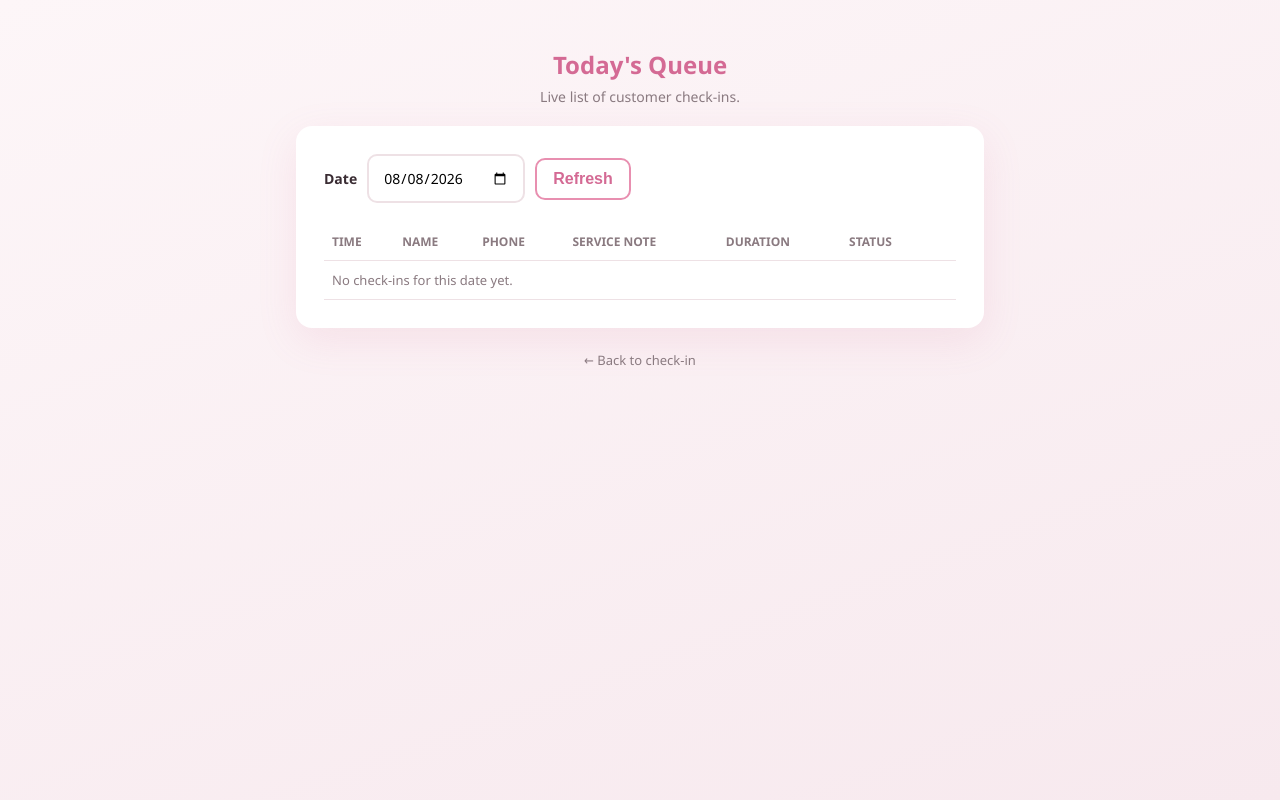
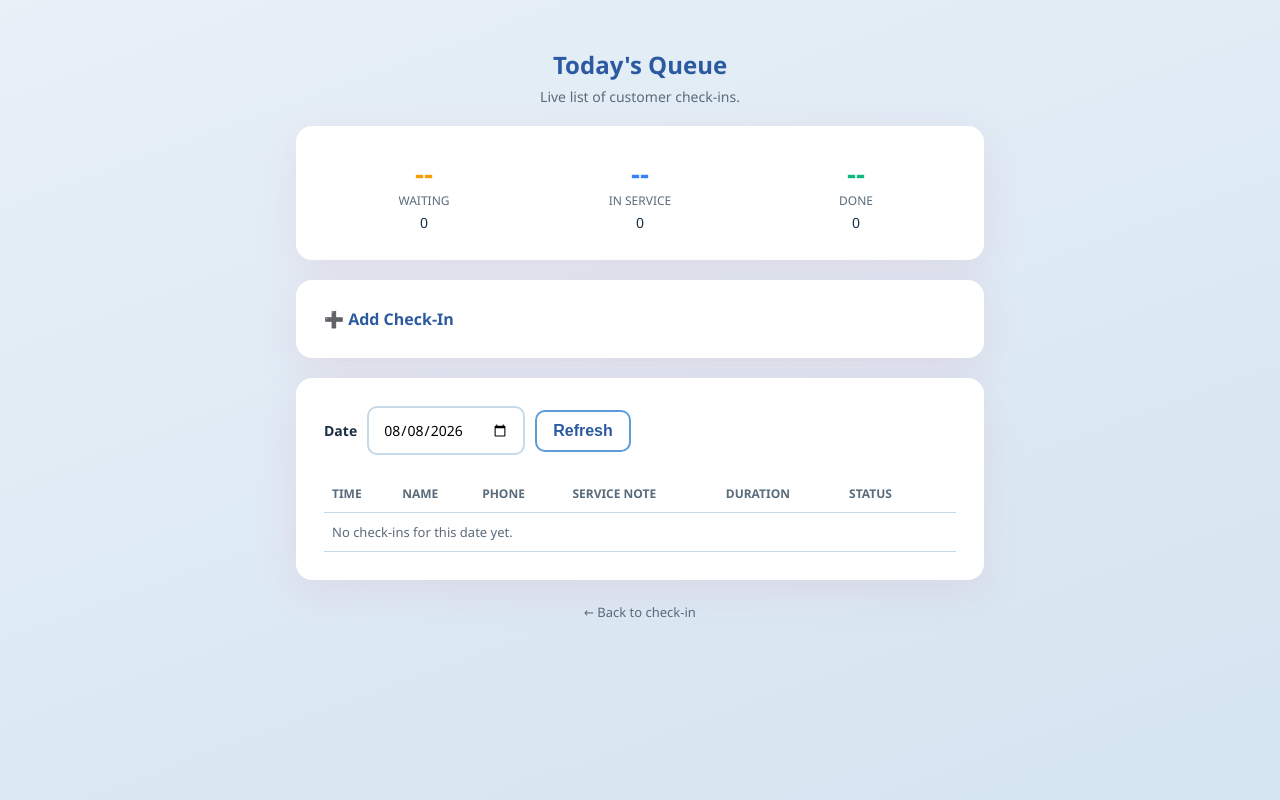
Before and after one commit to KEVIN-NGUYENDAD/Sass-ai-app, a Flask app: page /staff in a window 1280 px wide. Run offline with Flask 3, Linux system fonts and the light colour scheme; data that the repository does not hold is empty.

Commit message:
Add staff check-in form, summary stats, blue theme
- Add /api/checkin-by-staff endpoint for staff to create check-ins with immediate duration confirmation
- Send SMS to customer when staff creates check-in
- Add 3-column summary stats (Waiting/In Service/Done) on staff page
- Add collapsible form to add new check-ins with date/time/service/duration fields
- Change website theme from pink to blue
- Summary stats update in real-time with queue

```diff
--- a/nail_salon_checkin/app.py
+++ b/nail_salon_checkin/app.py
@@ -345,6 +345,62 @@ def api_owner_confirm(checkin_id):
     return jsonify({"checkin": checkin})
 
 
+@app.route("/api/checkin-by-staff", methods=["POST"])
+def api_checkin_by_staff():
+    data = request.get_json(silent=True) or {}
+    name = (data.get("name") or "").strip()
+    phone = (data.get("phone") or "").strip()
+    date_str = (data.get("date") or "").strip()
+    time_str = (data.get("time") or "").strip()
+    service_note = (data.get("service_note") or "").strip()
+    duration_minutes = data.get("duration_minutes")
+
+    if not name:
+        return jsonify({"error": "Name is required"}), 400
+    if not valid_date(date_str):
+        return jsonify({"error": "Invalid or out-of-range date"}), 400
+    if time_str not in SLOTS:
+        return jsonify({"error": "Invalid time slot"}), 400
+    if not service_note:
+        return jsonify({"error": "Service note is required"}), 400
+    try:
+        duration_minutes = int(duration_minutes)
+    except (TypeError, ValueError):
+        return jsonify({"error": "Invalid duration"}), 400
+    if duration_minutes not in DURATION_OPTIONS:
+        return jsonify({"error": "Duration must be 30 or 60 minutes"}), 400
+
+    with _lock:
+        checkins = _load()
+        booked = slot_occupancy(checkins, date_str).get(time_str, 0)
+        if booked >= CHAIRS_PER_SLOT:
+            return jsonify({"error": "That time slot is full"}), 409
+
+        record = {
+            "id": uuid.uuid4().hex[:8],
+            "name": name,
+            "phone": phone,
+            "date": date_str,
+            "time": time_str,
+            "service_note": service_note,
+            "status": "waiting",
+            "duration_minutes": duration_minutes,
+            "confirmed": True,
+            "confirm_token": uuid.uuid4().hex,
+            "created_at": datetime.now().isoformat(timespec="seconds"),
+        }
+        checkins.append(record)
+        _save(checkins)
+
+    send_sms(
+        phone,
+        f"Hi {name}! Your nail salon appointment is confirmed for "
+        f"{date_str} at {format_time_12h(time_str)} ({duration_minutes} min). See you soon!",
+    )
+
+    return jsonify({"checkin": record}), 201
+
+
 @app.route("/health")
 def health():
     return jsonify({"status": "ok", "app": "Nail Salon Check-In"}), 200
--- a/nail_salon_checkin/static/staff.js
+++ b/nail_salon_checkin/static/staff.js
@@ -2,6 +2,16 @@
     const dateInput = document.getElementById('staffDate');
     const refreshBtn = document.getElementById('refreshBtn');
     const queueBody = document.getElementById('queueBody');
+    const addDateInput = document.getElementById('addDate');
+    const addTimeSelect = document.getElementById('addTime');
+    const addDurationSelect = document.getElementById('addDuration');
+    const addNameInput = document.getElementById('addName');
+    const addPhoneInput = document.getElementById('addPhone');
+    const addServiceInput = document.getElementById('addService');
+    const addCheckinBtn = document.getElementById('addCheckinBtn');
+    const addErrorEl = document.getElementById('addError');
+
+    let timeSlots = [];
 
     function todayStr() {
         const d = new Date();
@@ -32,9 +42,19 @@
             const res = await fetch(`/api/checkins?date=${encodeURIComponent(dateInput.value)}`);
             const data = await res.json();
             renderQueue(data.checkins || []);
+            updateStats(data.checkins || []);
         } catch (e) {
             if (isFirstLoad) queueBody.innerHTML = '<tr><td colspan="7" class="muted">Connection error.</td></tr>';
         }
+    }
+
+    function updateStats(checkins) {
+        const waiting = checkins.filter(c => c.status === 'waiting').length;
+        const inService = checkins.filter(c => c.status === 'in_service').length;
+        const done = checkins.filter(c => c.status === 'done').length;
+        document.getElementById('statWaiting').textContent = waiting;
+        document.getElementById('statInService').textContent = inService;
+        document.getElementById('statDone').textContent = done;
     }
 
     function renderQueue(checkins) {
@@ -82,10 +102,82 @@
             });
             loadQueue();
         } catch (e) {
-            // reload regardless so UI reflects server state
             loadQueue();
         }
     }
+
+    async function loadTimeSlots(dateStr) {
+        try {
+            const res = await fetch(`/api/slots?date=${encodeURIComponent(dateStr)}`);
+            const data = await res.json();
+            timeSlots = data.slots || [];
+            populateTimeSlots();
+        } catch (e) {
+            console.error('Failed to load slots');
+        }
+    }
+
+    function populateTimeSlots() {
+        addTimeSelect.innerHTML = '<option value="">Select time</option>';
+        timeSlots.forEach(slot => {
+            if (slot.available > 0) {
+                const opt = document.createElement('option');
+                opt.value = slot.time;
+                opt.textContent = formatTime(slot.time);
+                addTimeSelect.appendChild(opt);
+            }
+        });
+    }
+
+    addDateInput.addEventListener('change', () => loadTimeSlots(addDateInput.value));
+
+    addCheckinBtn.addEventListener('click', async () => {
+        const name = addNameInput.value.trim();
+        const phone = addPhoneInput.value.trim();
+        const date = addDateInput.value;
+        const time = addTimeSelect.value;
+        const serviceNote = addServiceInput.value.trim();
+        const duration = parseInt(addDurationSelect.value);
+
+        addErrorEl.hidden = true;
+
+        if (!name || !date || !time || !serviceNote || !duration) {
+            addErrorEl.textContent = 'Please fill all required fields';
+            addErrorEl.hidden = false;
+            return;
+        }
+
+        addCheckinBtn.disabled = true;
+
+        try {
+            const res = await fetch('/api/checkin-by-staff', {
+                method: 'POST',
+                headers: { 'Content-Type': 'application/json' },
+                body: JSON.stringify({
+                    name, phone, date, time, service_note: serviceNote, duration_minutes: duration
+                }),
+            });
+            const data = await res.json();
+            if (!res.ok) {
+                addErrorEl.textContent = data.error || 'Failed to add check-in';
+                addErrorEl.hidden = false;
+                addCheckinBtn.disabled = false;
+                return;
+            }
+            addNameInput.value = '';
+            addPhoneInput.value = '';
+            addServiceInput.value = '';
+            addTimeSelect.value = '';
+            addDurationSelect.value = '';
+            document.getElementById('addCheckinForm').style.display = 'none';
+            loadQueue();
+            loadTimeSlots(date);
+        } catch (e) {
+            addErrorEl.textContent = 'Connection error';
+            addErrorEl.hidden = false;
+            addCheckinBtn.disabled = false;
+        }
+    });
 
     function escapeHtml(text) {
         const div = document.createElement('div');
@@ -94,9 +186,11 @@
     }
 
     dateInput.value = todayStr();
+    addDateInput.value = todayStr();
     dateInput.addEventListener('change', loadQueue);
     refreshBtn.addEventListener('click', loadQueue);
 
     loadQueue();
+    loadTimeSlots(todayStr());
     setInterval(() => loadQueue({ silent: true }), 10000);
 })();
--- a/nail_salon_checkin/static/style.css
+++ b/nail_salon_checkin/static/style.css
@@ -1,18 +1,18 @@
 * { margin: 0; padding: 0; box-sizing: border-box; }
 
 :root {
-    --pink: #e88fb0;
-    --pink-dark: #d46a94;
+    --pink: #5b9dd9;
+    --pink-dark: #2c5aa0;
     --gold: #d4af7a;
-    --bg: #fdf6f8;
-    --ink: #3a2c33;
-    --muted: #8a7a80;
-    --border: #eee1e5;
+    --bg: #e8f0f8;
+    --ink: #1a2e42;
+    --muted: #5a6b7a;
+    --border: #c5d9e8;
 }
 
 body {
     font-family: 'Segoe UI', Tahoma, Geneva, Verdana, sans-serif;
-    background: linear-gradient(160deg, #fdf6f8 0%, #f7e9ee 100%);
+    background: linear-gradient(160deg, #e8f0f8 0%, #d4e4f0 100%);
     color: var(--ink);
     min-height: 100vh;
 }
--- a/nail_salon_checkin/templates/staff.html
+++ b/nail_salon_checkin/templates/staff.html
@@ -12,6 +12,68 @@
             <h1>Today's Queue</h1>
             <p>Live list of customer check-ins.</p>
         </header>
+
+        <div class="card wide" style="display: grid; grid-template-columns: repeat(3, 1fr); gap: 16px; text-align: center; margin-bottom: 20px;">
+            <div>
+                <div style="font-size: 28px; font-weight: bold; color: #f59e0b;">--</div>
+                <div style="font-size: 12px; color: var(--muted); text-transform: uppercase;">Waiting</div>
+                <div style="font-size: 14px; color: var(--ink); margin-top: 4px;" id="statWaiting">0</div>
+            </div>
+            <div>
+                <div style="font-size: 28px; font-weight: bold; color: #3b82f6;">--</div>
+                <div style="font-size: 12px; color: var(--muted); text-transform: uppercase;">In Service</div>
+                <div style="font-size: 14px; color: var(--ink); margin-top: 4px;" id="statInService">0</div>
+            </div>
+            <div>
+                <div style="font-size: 28px; font-weight: bold; color: #10b981;">--</div>
+                <div style="font-size: 12px; color: var(--muted); text-transform: uppercase;">Done</div>
+                <div style="font-size: 14px; color: var(--ink); margin-top: 4px;" id="statDone">0</div>
+            </div>
+        </div>
+
+        <div class="card wide" id="addCheckinCard" style="margin-bottom: 20px;">
+            <p style="cursor: pointer; font-weight: 600; color: var(--pink-dark); user-select: none;" onclick="document.getElementById('addCheckinForm').style.display = document.getElementById('addCheckinForm').style.display === 'none' ? 'block' : 'none';">➕ Add Check-In</p>
+            <div id="addCheckinForm" style="display: none; margin-top: 16px;">
+                <div class="field-row">
+                    <div class="field">
+                        <label>Name *</label>
+                        <input type="text" id="addName" placeholder="Customer name">
+                    </div>
+                    <div class="field">
+                        <label>Phone</label>
+                        <input type="tel" id="addPhone" placeholder="(555) 123-4567">
+                    </div>
+                </div>
+                <div class="field-row">
+                    <div class="field">
+                        <label>Date *</label>
+                        <input type="date" id="addDate">
+                    </div>
+                    <div class="field">
+                        <label>Time *</label>
+                        <select id="addTime" style="width: 100%; padding: 12px 14px; border: 2px solid var(--border); border-radius: 10px; font-size: 14px; font-family: inherit;">
+                            <option value="">Select time</option>
+                        </select>
+                    </div>
+                </div>
+                <div class="field">
+                    <label>Service Note *</label>
+                    <textarea id="addService" placeholder="e.g., Gel manicure with French tip" rows="2"></textarea>
+                </div>
+                <div class="field-row">
+                    <div class="field">
+                        <label>Duration *</label>
+                        <select id="addDuration" style="width: 100%; padding: 12px 14px; border: 2px solid var(--border); border-radius: 10px; font-size: 14px; font-family: inherit;">
+                            <option value="">Select duration</option>
+                            <option value="30">30 minutes</option>
+                            <option value="60">60 minutes</option>
+                        </select>
+                    </div>
+                </div>
+                <p id="addError" class="error" hidden></p>
+                <button class="btn-primary" id="addCheckinBtn">Add Check-In</button>
+            </div>
+        </div>
 
         <main class="card wide">
             <div class="staff-toolbar">
```
